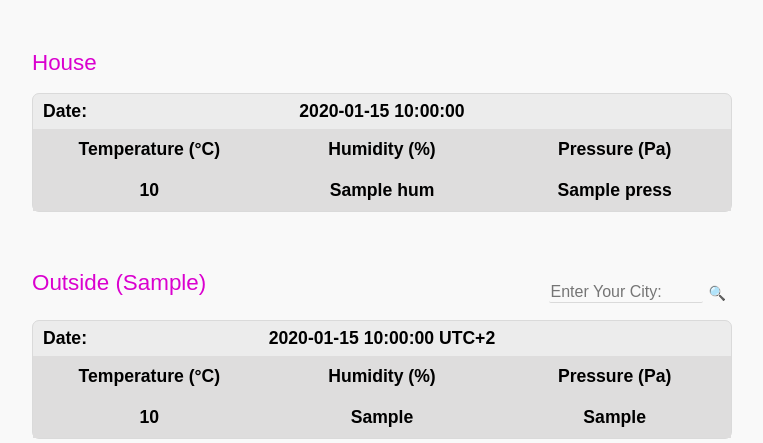
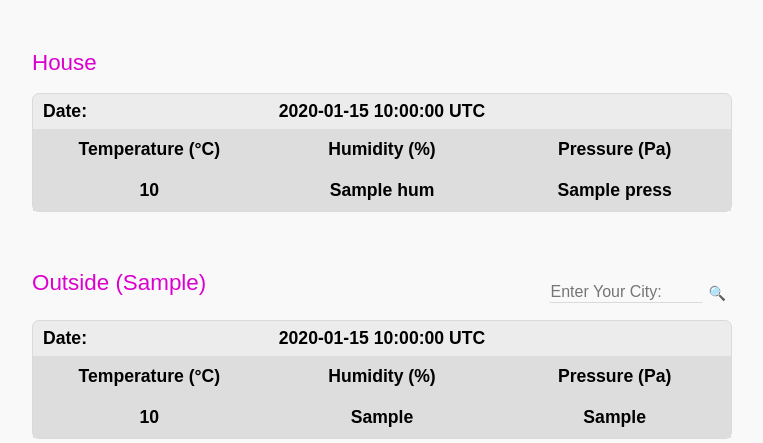
Before and after one commit to Mongolow/Projekt, a Flask app: template templates/weather.html in a window 1280 px wide. Shown: the part 40-483 px from the top of the page, without its empty margins (258-1021 px from the left). Run offline with Flask 3, Linux system fonts and the light colour scheme; the template is opened without the code that fills it: most values are stand-ins (such as "Sample title", 1, 10 or a date in 2020); lists and menus that the app fills with data are empty.

Commit message:
timezone fix

```diff
--- a/templates/weather.html
+++ b/templates/weather.html
@@ -12,7 +12,7 @@
         <table class="weather-table">
                 <tr class="table-header">
                     <th class="table-date">Date:</th>
-                    <th class="table-date-2">{{measurements[-1]['created_at']}}</th>
+                    <th class="table-date-2">{{measurements[-1]['created_at']}} UTC</th>
                 </tr>
                 <tr class="table-header-param">
                     <th class="table-parameters-t">Temperature (°C)</th>
@@ -38,7 +38,7 @@
         <table class="weather-table">
                 <tr class="table-header">
                     <th class="table-date">Date:</th>
-                    <th class="table-date-2">{{current_time}} UTC+2</th>
+                    <th class="table-date-2">{{current_time}} UTC</th>
                 </tr>
                 <tr class="table-header-param">
                     <th class="table-parameters-t">Temperature (°C)</th>
--- a/web/routes.py
+++ b/web/routes.py
@@ -3,7 +3,7 @@ from db import get_db
 from render_chart import render_chart
 from outside_weather import outside_weather
 import math
-from datetime import datetime
+from datetime import datetime, timezone
 
 web = Blueprint('web', __name__)
 
@@ -34,10 +34,10 @@ def weather():
             city = "Krakow" # Fallback do domyślnego miasta w przypadku błędu
     try:
         outside_data= outside_weather(city)
-        current_time = datetime.now().strftime("%Y-%m-%d %H:%M:%S")
+        current_time = datetime.now(timezone.utc).strftime("%Y-%m-%d %H:%M:%S")
         return render_template('weather.html', measurements=measurements, outside=outside_data, current_city=city, current_time=current_time)
     except Exception as e:
-        current_time = datetime.now().strftime("%Y-%m-%d %H:%M:%S")
+        current_time = datetime.now(timezone.utc).strftime("%Y-%m-%d %H:%M:%S")
         return render_template('weather.html', measurements=measurements, outside=None, current_city=city, current_time=current_time)
 
 @web.route('/database')
```
